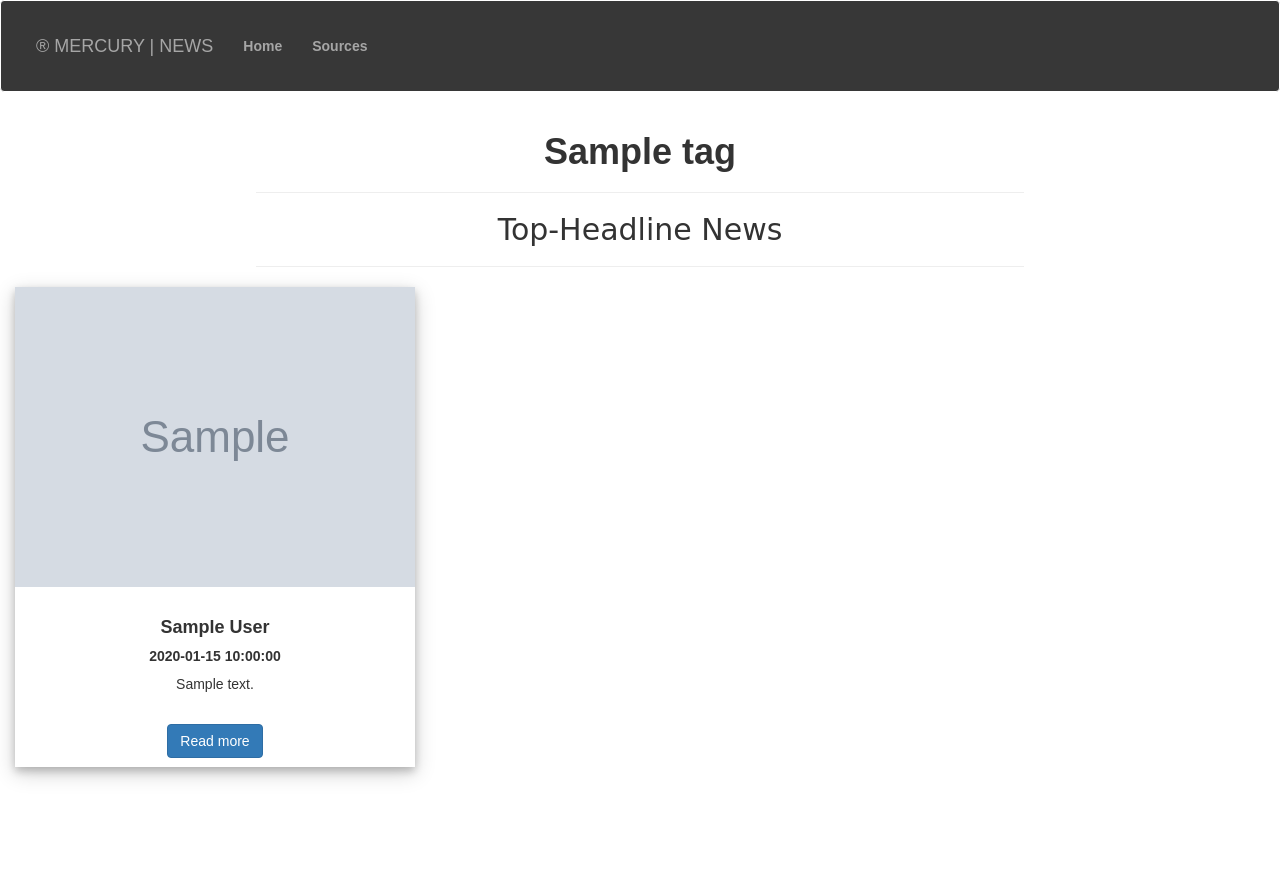
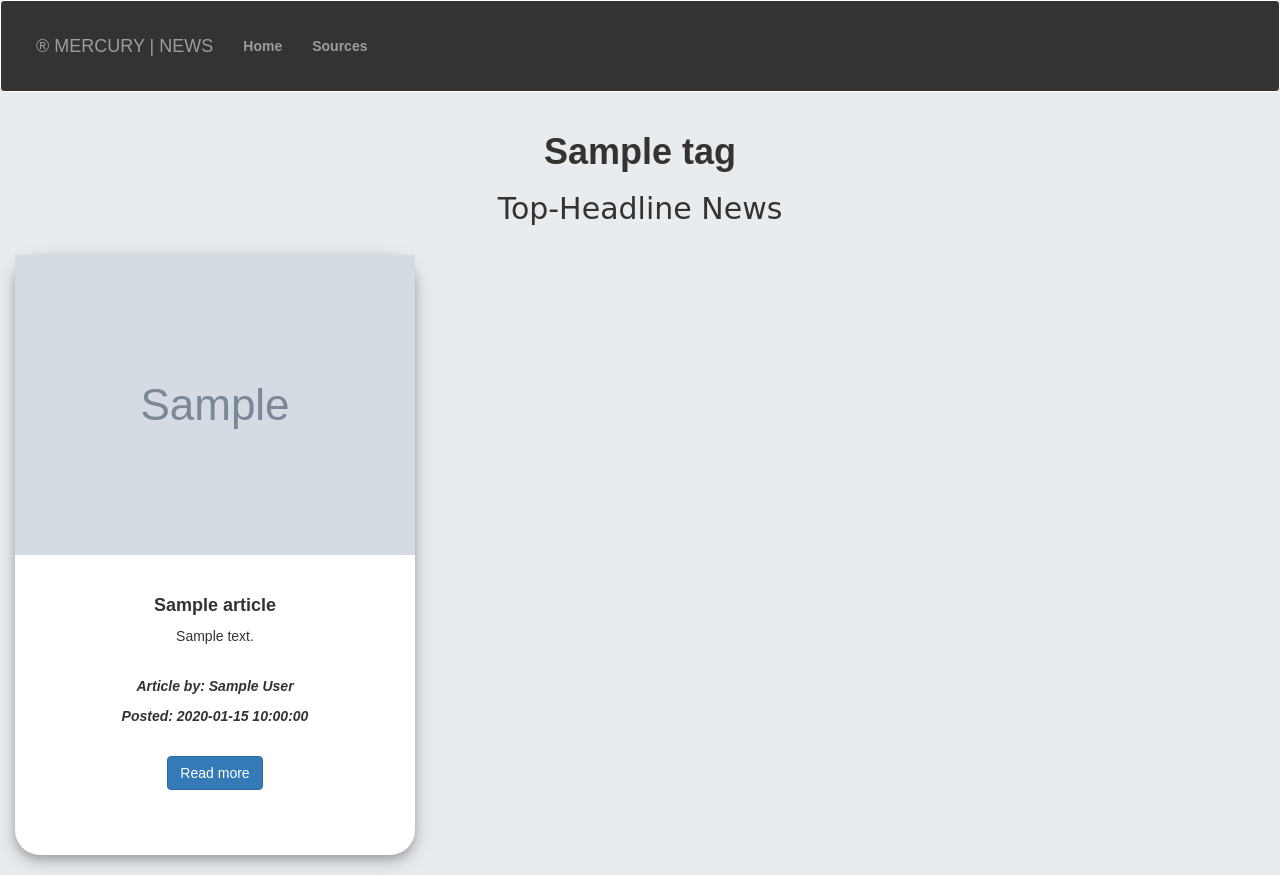
Before and after one commit to msyoki/Mercury-NewsAPI, a Flask app: template app/templates/articles.html in a window 1280 px wide. Before the commit the page ends 780 px from the top, so only its background shows below. Run offline with Flask 2, Linux system fonts and the light colour scheme; the template is opened without the code that fills it: most values are stand-ins (such as "Sample title", 1, 10 or a date in 2020); grey boxes marked "Sample" are stand-in pictures; some libraries are stand-ins or nearby versions; some web fonts are replaced.

Commit message:
add styling

```diff
--- a/app/static/css/articles.css
+++ b/app/static/css/articles.css
@@ -4,11 +4,13 @@ h1{
     font-weight: bolder;
     padding-top: 20px;
 
+
 }
 
 h2{
     font-family: 'Fredericka the Great', cursive;
     text-align: center;
+
 }
 
 
@@ -20,16 +22,23 @@ h4, h5 {
 
 .card-body{
     text-align: center;
-    padding: 20px;
+    padding: 30px;
 
 }
 .card{
     box-shadow: 0 4px 8px 0 rgba(0, 0, 0, 0.2), 0 6px 20px 0 rgba(0, 0, 0, 0.19);
     margin-bottom: 20px;
     line-height: inherit;
-    height: 480px;
+    height: 600px;
+    border-radius: 25px;
+    background-color: white;
 }
 
 hr{
     width: 60%;
+    opacity: 0.5;
 }
+
+i{
+    font-weight: bold;
+}
--- a/app/static/css/base.css
+++ b/app/static/css/base.css
@@ -2,12 +2,15 @@ body, html {
     height: 100%;
     font-family: Arial, Helvetica, sans-serif;
 }
-
+body{
+    background-color:#e9ecef;
+}
 .navbar{
     margin: 0;
     border-color: white;
     padding: 20px;
-    opacity: 0.9;
+    background-color: #333;;
+
 
 
 }
--- a/app/static/css/index.css
+++ b/app/static/css/index.css
@@ -7,6 +7,7 @@
     border-radius: 25px;
     text-align: center;
     padding: 20px;
+    background-color: white;
 
 }
 
@@ -14,6 +15,7 @@ h1{
     text-align: center;
     padding: 10px;
     font-weight: 900;
+
 
 
 }
@@ -26,6 +28,7 @@ h2{
 h3{
     text-align: center;
     font-weight: bold;
+
 
 
 }
@@ -63,11 +66,12 @@ h3{
     background-color:  #5cdb95;
     background-blend-mode: darken;
     font-weight: bold;
-    opacity: 0.8;
+    opacity: 0.9;
 
 }
 hr{
     width: 60%;
+    opacity: 0.;
 
 
 }
--- a/app/templates/articles.html
+++ b/app/templates/articles.html
@@ -10,19 +10,18 @@
 <!-- Content Block -->
 {%  block content %}
     <h1>{{tag}}</h1>
-    <hr>
     <h2>Top-Headline News</h2>
-    <hr>
-
+    <br>
     <!-- Sources Top headline articles  -->
     {% for article in articles %}
     <div class="container col-xs-12 col-sm-12 col-md-4 col-lg-4 col-xl-4">
         <div class="card" style="width: 400px;">
             <img class="card-img-top" src="{{article.urlToImage}}" alt="Card image cap" style="width: 400px;" >
             <div class="card-body">
-                <h4 class="card-title">{{article.author}}</h4>
-                <h5 class="card-title">{{article.publishedAt}}</h5>
+                <h4 class="card-title">{{article.title}}</h4>
                 <p class="card-text">{{article.description}}</p><br>
+                <p class="card-title"><i>Article by: {{article.author}}</i></p>
+                <p class="card-title"><i>Posted: {{article.publishedAt}}</i></p><br>
                 <a href="{{article.url}}" class="btn btn-primary">Read more</a><br><br>
             </div>
         </div>
```
